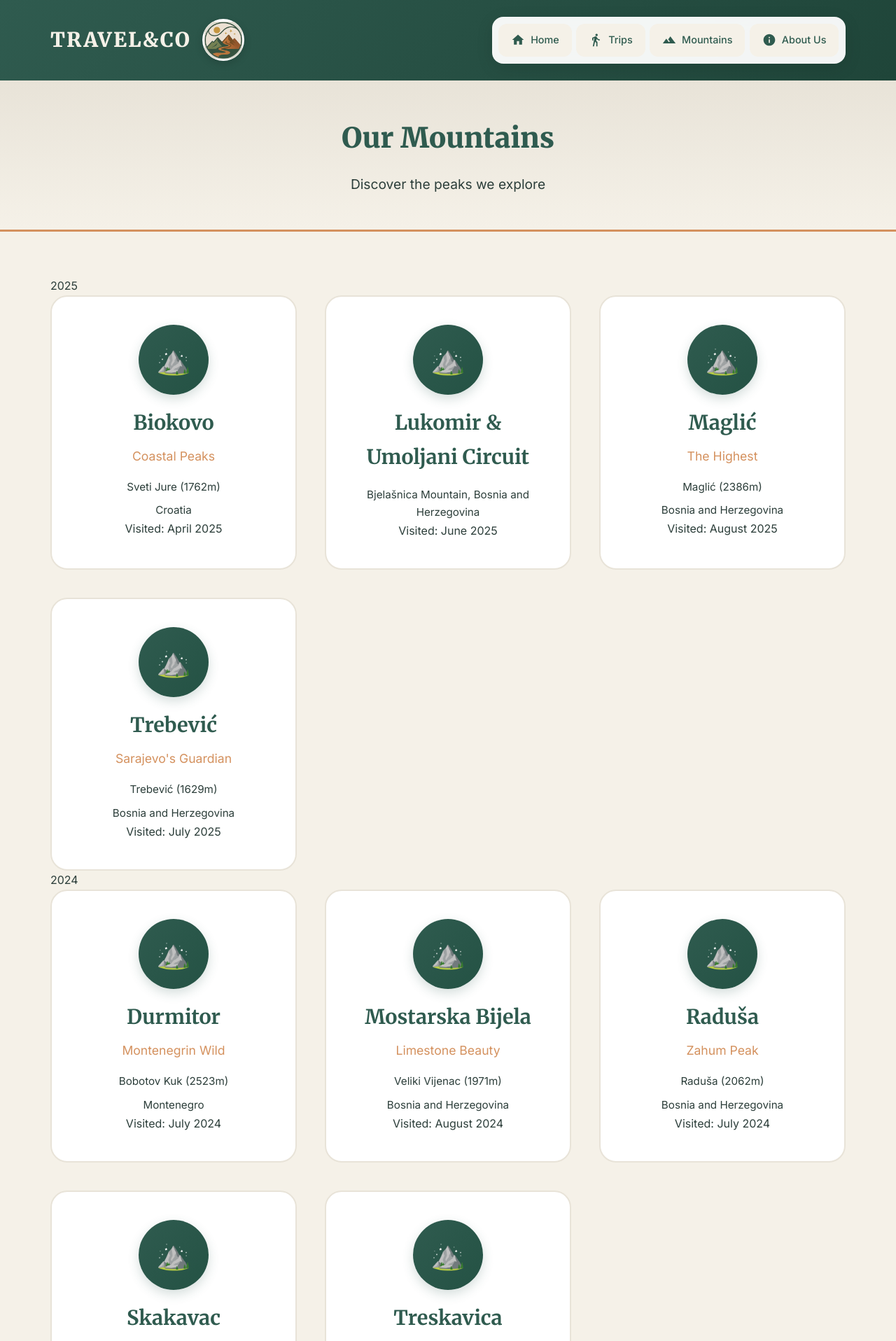
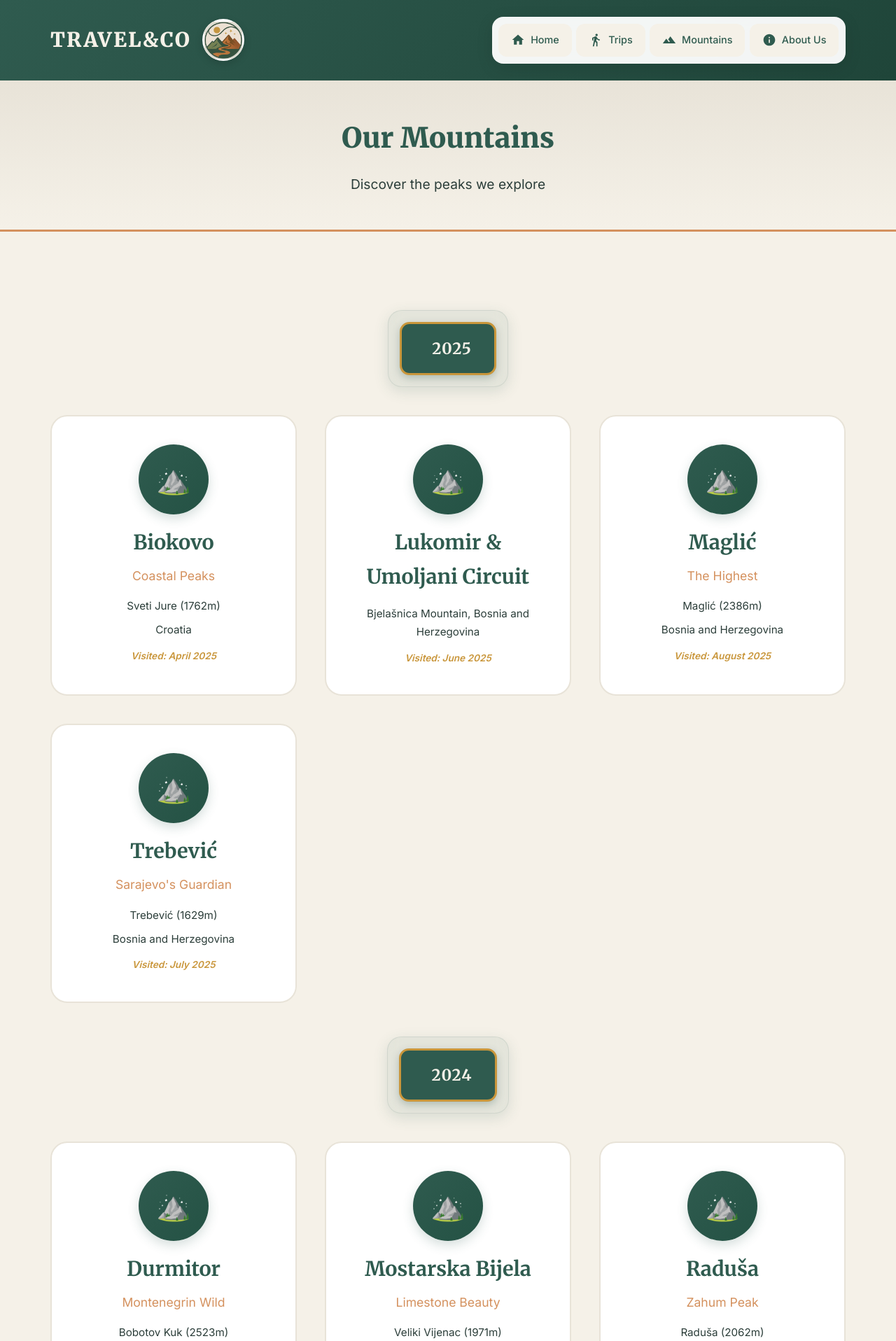
Before and after one commit to travelandco/travelandco.github.io, a Jekyll site: the page built from mountains.html, in a window 1280 px wide. Shown: the top 1916 px of the page at 70% size. Built offline with Jekyll 4.4.1, drawn with Linux system fonts in a browser that asks for light colours; comment, search, counter and statistics services are not loaded.

Commit message:
Update main.css

```diff
--- a/assets/css/main.css
+++ b/assets/css/main.css
@@ -910,7 +910,60 @@ footer {
     opacity: 0.8;
 }
 
-/* Responsive */
+/* ===================================
+   STILOVI ZA ZAGLAVLJE GODINE (PRIMJENJUJU SE SVUGDJE)
+   =================================== */
+
+/* Year Header - Footer Style (Desktop i Mobile Osnovni Stil) */
+.year-header {
+    display: flex;
+    justify-content: center;
+    gap: 0.4rem;
+    background: rgba(47, 91, 79, 0.08);
+    padding: 1rem;
+    border-radius: 20px;
+    backdrop-filter: blur(10px);
+    margin: 3rem auto 2.5rem;
+    width: fit-content;
+    box-shadow: 0 6px 20px rgba(47, 91, 79, 0.15);
+    border: 1px solid rgba(47, 91, 79, 0.1);
+}
+
+.year-badge {
+    display: flex;
+    align-items: center;
+    gap: 0.7rem;
+    padding: 1rem 2rem;
+    border-radius: 14px;
+    background: var(--forest-green);
+    color: var(--cream);
+    font-weight: 700;
+    font-size: 1.4rem;
+    border: 3px solid var(--gold);
+    font-family: 'Merriweather', serif;
+    box-shadow: 0 4px 12px rgba(47, 91, 79, 0.3);
+    letter-spacing: 1px;
+}
+
+.year-badge .icon {
+    font-size: 1.5rem;
+    filter: drop-shadow(0 2px 4px rgba(0, 0, 0, 0.2));
+}
+
+/* Visit Date on Mountain Cards */
+.visit-date {
+    font-size: 0.85rem;
+    color: var(--gold);
+    font-weight: 600;
+    margin-top: 0.8rem;
+    font-style: italic;
+}
+
+
+/* ===================================
+   RESPONSIVE PRAVILA (SAMO ZA MAX ŠIRINU 768px)
+   =================================== */
+
 @media (max-width: 768px) {
     .header-content {
         flex-direction: column;
@@ -935,7 +988,6 @@ footer {
     }
 
     .nav-item {
-        /* Mijenjamo stil za ikone */
         width: auto;
         justify-content: center;
         padding: 0.5rem 0.8rem;
@@ -997,51 +1049,7 @@ footer {
         grid-template-columns: 1fr;
     }
 
-    /* Year Header - Footer Style */
-    .year-header {
-        display: flex;
-        justify-content: center;
-        gap: 0.4rem;
-        background: rgba(47, 91, 79, 0.08);
-        padding: 1rem;
-        border-radius: 20px;
-        backdrop-filter: blur(10px);
-        margin: 3rem auto 2.5rem;
-        width: fit-content;
-        box-shadow: 0 6px 20px rgba(47, 91, 79, 0.15);
-        border: 1px solid rgba(47, 91, 79, 0.1);
-    }
-
-    .year-badge {
-        display: flex;
-        align-items: center;
-        gap: 0.7rem;
-        padding: 1rem 2rem;
-        border-radius: 14px;
-        background: var(--forest-green);
-        color: var(--cream);
-        font-weight: 700;
-        font-size: 1.4rem;
-        border: 3px solid var(--gold);
-        font-family: 'Merriweather', serif;
-        box-shadow: 0 4px 12px rgba(47, 91, 79, 0.3);
-        letter-spacing: 1px;
-    }
-
-    .year-badge .icon {
-        font-size: 1.5rem;
-        filter: drop-shadow(0 2px 4px rgba(0, 0, 0, 0.2));
-    }
-
-    .visit-date {
-        font-size: 0.85rem;
-        color: var(--gold);
-        font-weight: 600;
-        margin-top: 0.8rem;
-        font-style: italic;
-    }
-
-    @media (max-width: 768px) {
+    /* Prilagodbe za Year Header na mobilnom */
     .year-badge {
         font-size: 1rem;
         padding: 0.6rem 1.2rem;
@@ -1052,4 +1060,3 @@ footer {
         gap: 1.5rem;
     }
 }
-}
```
Lines whose indentation alone changed are shown as unchanged.
